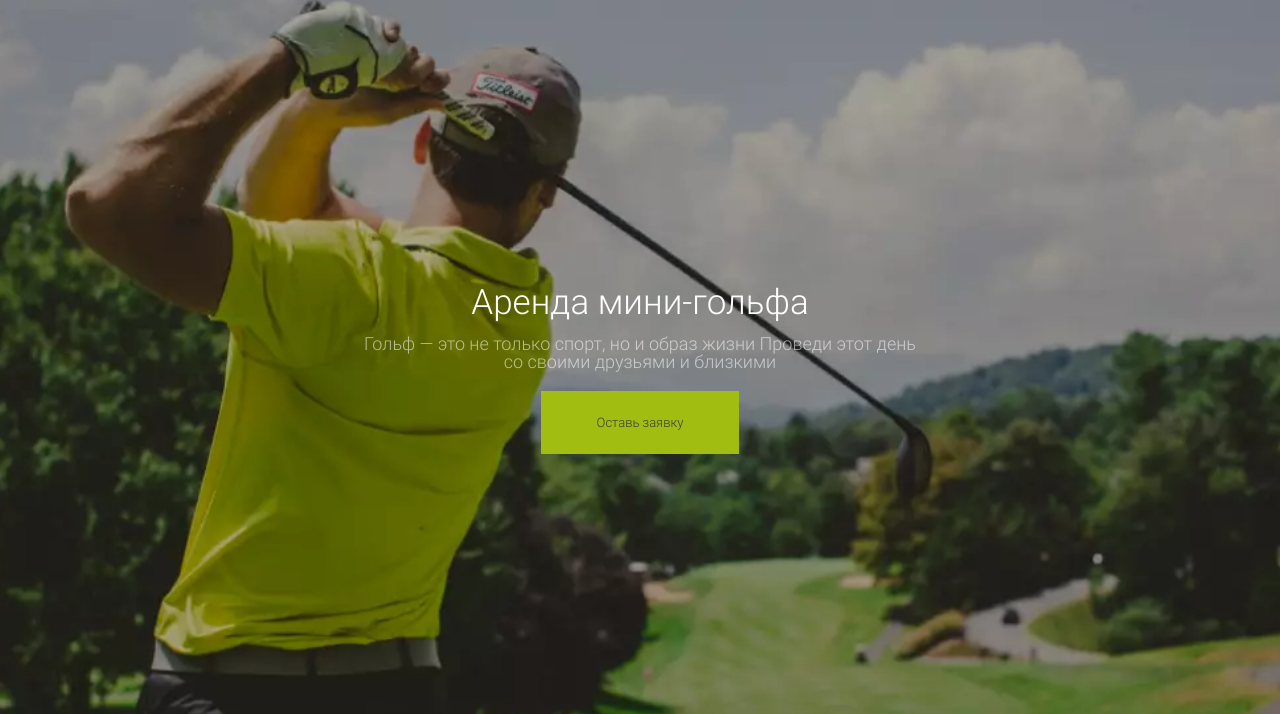
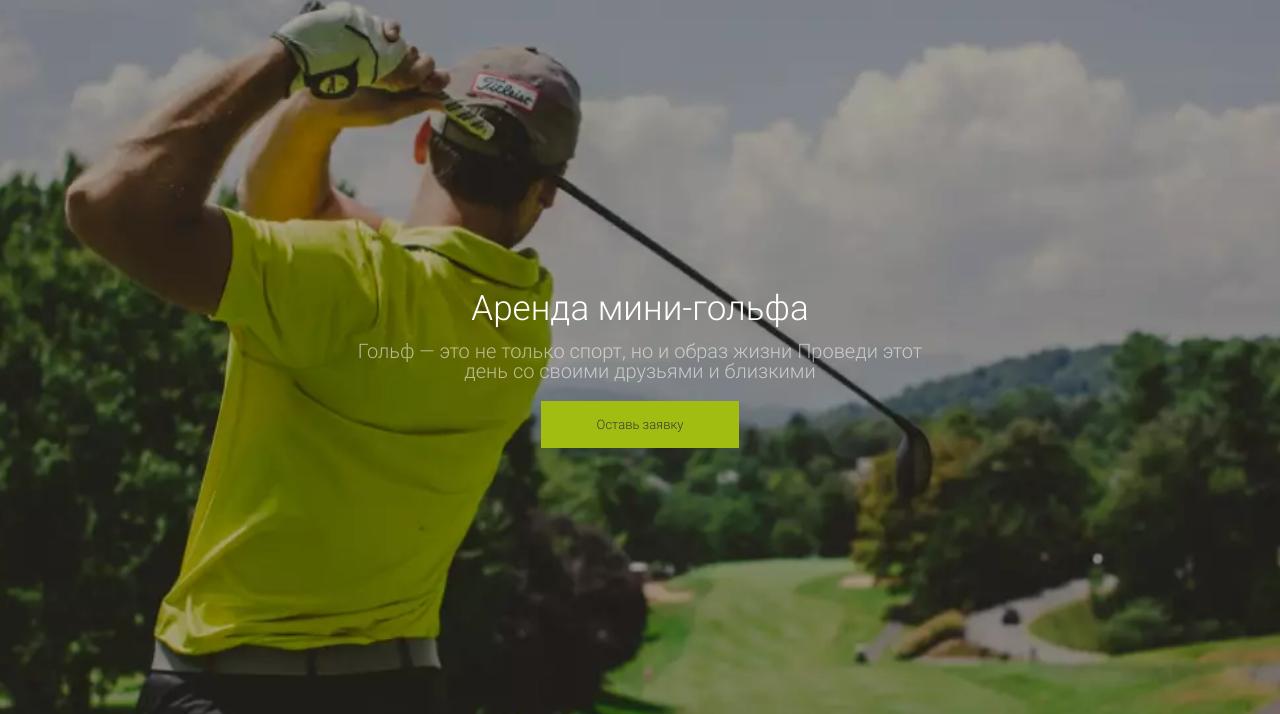
Before and after one commit to AlexayStar/miniGolf, a plain HTML site: page index.html in a window 1280 px wide. Shown: the part 86-800 px from the top of the page. Drawn offline with nearby package versions, Linux system fonts and the light colour scheme.

Commit message:
Add files via upload

```diff
--- a/css/style.css
+++ b/css/style.css
@@ -147,6 +147,7 @@ body {
 }
 
 .header_subtitle {
+    font-size: 20px;
     line-height: 100%;
     text-align: center;
     color: rgba(255, 255, 255, 0.57);
@@ -156,7 +157,7 @@ body {
 
 .header_btn {
     font-size: 13px;
-    padding: 23px 55px;
+    padding: 15px 55px;
     color: #3a393a;
     background-color: #a1bd11;
     margin-bottom: auto;
@@ -569,7 +570,7 @@ body {
     color: #fff;
     background-color: #3a393a;
     border: 2px solid #3a393a;
-    padding: 30px 0;
+    padding: 20px 0;
     font-size: 13px;
     transition: background-color 0.3s;
     z-index: 99;
```
